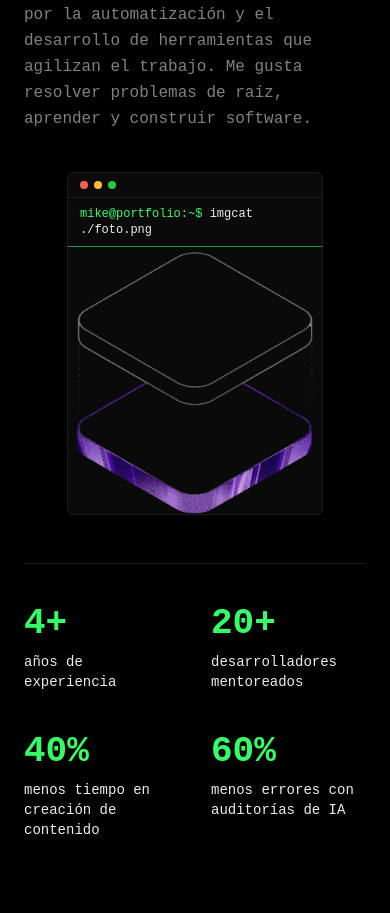
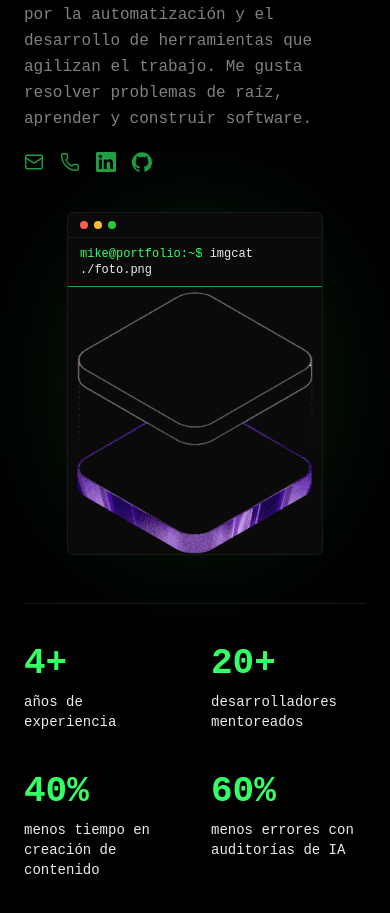
Before and after one commit to JorgeMike/Portafolio, a React (Vite) app: page / in a window 390 px wide. Shown: the part 1000-1913 px from the top of the page. Built offline with nearby package versions, Linux system fonts and the light colour scheme.

Commit message:
Add SocialIcons component and integrate mouse parallax effect in Resumen section

```diff
--- a/src/components/sections/Resumen.tsx
+++ b/src/components/sections/Resumen.tsx
@@ -2,15 +2,18 @@ import { useState } from "react";
 import { resumen, hero } from "../../data/cv";
 import { useTypewriter } from "../../lib/useTypewriter";
 import { useInView } from "../../lib/useInView";
+import { useMouseParallax } from "../../lib/useMouseParallax";
 import heroImage from "../../assets/hero.png";
 import Reveal from "../terminal/Reveal";
 import Cursor from "../terminal/Cursor";
+import SocialIcons from "../terminal/SocialIcons";
 
 function Resumen() {
   const { ref, inView } = useInView<HTMLElement>();
   const [showSummary, setShowSummary] = useState(false);
-  const [showStats, setShowStats] = useState(false);
   const [showImageLine, setShowImageLine] = useState(false);
+
+  const { ref: parallaxRef, offset } = useMouseParallax<HTMLDivElement>(4);
 
   const command = useTypewriter(resumen.command, {
     start: inView,
@@ -42,18 +45,32 @@ function Resumen() {
               <p className="mt-4 text-base leading-relaxed text-text-dim md:text-lg">
                 {resumen.summary}
               </p>
+              <div className="mt-5">
+                <SocialIcons />
+              </div>
             </Reveal>
           )}
         </div>
 
         {showSummary && (
-          <Reveal className="relative mx-auto w-64 md:mx-0 md:w-80">
+          <div
+            ref={parallaxRef}
+            className="relative isolate mx-auto w-64 md:mx-0 md:w-80"
+            style={{ perspective: "1600px" }}
+          >
             <div
               aria-hidden
-              className="absolute inset-0 -z-10 scale-125 rounded-full bg-term-green opacity-20 blur-3xl"
+              className="absolute inset-0 z-0 scale-100 rounded-full bg-term-green opacity-10 blur-3xl"
             />
 
-            <div className="rounded-md border border-border bg-surface font-mono shadow-2xl">
+            <Reveal className="relative z-10">
+              <div
+                className="rounded-md border border-border bg-surface font-mono shadow-2xl transition-transform duration-300 ease-out will-change-transform"
+                style={{
+                  transform: `rotateY(${offset.x}deg) rotateX(${-offset.y}deg)`,
+                  transformStyle: "preserve-3d",
+                }}
+              >
                 <div className="flex items-center gap-1.5 border-b border-border px-3 py-2">
                   <span className="h-2 w-2 rounded-full bg-[#ff5f56]" />
                   <span className="h-2 w-2 rounded-full bg-[#ffbd2e]" />
@@ -79,11 +96,12 @@ function Resumen() {
                 )}
               </div>
             </Reveal>
+          </div>
         )}
       </div>
 
       {showImageLine && (
-        <Reveal onAnimationComplete={() => setShowStats(true)}>
+        <Reveal>
           <dl className="mt-12 grid grid-cols-2 gap-x-8 gap-y-10 border-t border-border pt-10 md:grid-cols-4">
             {resumen.stats.map((stat) => (
               <div key={stat.label}>
--- /dev/null
+++ b/src/components/terminal/SocialIcons.tsx
@@ -0,0 +1,51 @@
+import { Mail, Phone } from "lucide-react";
+import { siGithub } from "simple-icons";
+import { contacto } from "../../data/cv";
+
+const LINKEDIN_PATH =
+  "M20.447 20.452h-3.554v-5.569c0-1.328-.027-3.037-1.852-3.037-1.853 0-2.136 1.445-2.136 2.939v5.667H9.351V9h3.414v1.561h.046c.477-.9 1.637-1.85 3.37-1.85 3.601 0 4.267 2.37 4.267 5.455v6.286zM5.337 7.433c-1.144 0-2.063-.926-2.063-2.065 0-1.138.92-2.063 2.063-2.063 1.14 0 2.064.925 2.064 2.063 0 1.139-.925 2.065-2.064 2.065zm1.782 13.019H3.555V9h3.564v11.452zM22.225 0H1.771C.792 0 0 .774 0 1.729v20.542C0 23.227.792 24 1.771 24h20.451C23.2 24 24 23.227 24 22.271V1.729C24 .774 23.2 0 22.222 0h.003z";
+
+function BrandIcon({ path, label }: { path: string; label: string }) {
+  return (
+    <svg
+      role="img"
+      aria-label={label}
+      viewBox="0 0 24 24"
+      className="h-5 w-5 shrink-0"
+      fill="currentColor"
+    >
+      <path d={path} />
+    </svg>
+  );
+}
+
+function SocialIcons() {
+  const [email, phone, , linkedin, github] = contacto.channels;
+
+  const links = [
+    { label: email.label, href: email.href, icon: <Mail className="h-5 w-5 shrink-0" strokeWidth={1.75} /> },
+    { label: phone.label, href: phone.href, icon: <Phone className="h-5 w-5 shrink-0" strokeWidth={1.75} /> },
+    { label: linkedin.label, href: linkedin.href, icon: <BrandIcon path={LINKEDIN_PATH} label="LinkedIn" /> },
+    { label: github.label, href: github.href, icon: <BrandIcon path={siGithub.path} label="GitHub" /> },
+  ];
+
+  return (
+    <div className="flex items-center gap-4">
+      {links.map((link) => (
+        <a
+          key={link.label}
+          href={link.href}
+          target={link.href.startsWith("http") ? "_blank" : undefined}
+          rel={link.href.startsWith("http") ? "noreferrer" : undefined}
+          title={link.label}
+          aria-label={link.label}
+          className="text-term-green-dim transition-colors hover:text-term-green"
+        >
+          {link.icon}
+        </a>
+      ))}
+    </div>
+  );
+}
+
+export default SocialIcons;
--- a/src/lib/useMouseParallax.ts
+++ b/src/lib/useMouseParallax.ts
@@ -1,13 +1,16 @@
-import { useEffect, useRef, useState } from 'react'
+import { useCallback, useEffect, useState } from 'react'
 
 type Point = { x: number; y: number }
 
 export function useMouseParallax<T extends HTMLElement>(strength = 1) {
-  const ref = useRef<T | null>(null)
+  const [node, setNode] = useState<T | null>(null)
   const [offset, setOffset] = useState<Point>({ x: 0, y: 0 })
 
+  const ref = useCallback((element: T | null) => {
+    setNode(element)
+  }, [])
+
   useEffect(() => {
-    const node = ref.current
     if (!node) return
 
     function handleMove(event: MouseEvent) {
@@ -31,7 +34,7 @@ export function useMouseParallax<T extends HTMLElement>(strength = 1) {
       window.removeEventListener('mousemove', handleMove)
       node?.removeEventListener('mouseleave', handleLeave)
     }
-  }, [strength])
+  }, [node, strength])
 
   return { ref, offset }
 }
```
Lines whose indentation alone changed are shown as unchanged.
